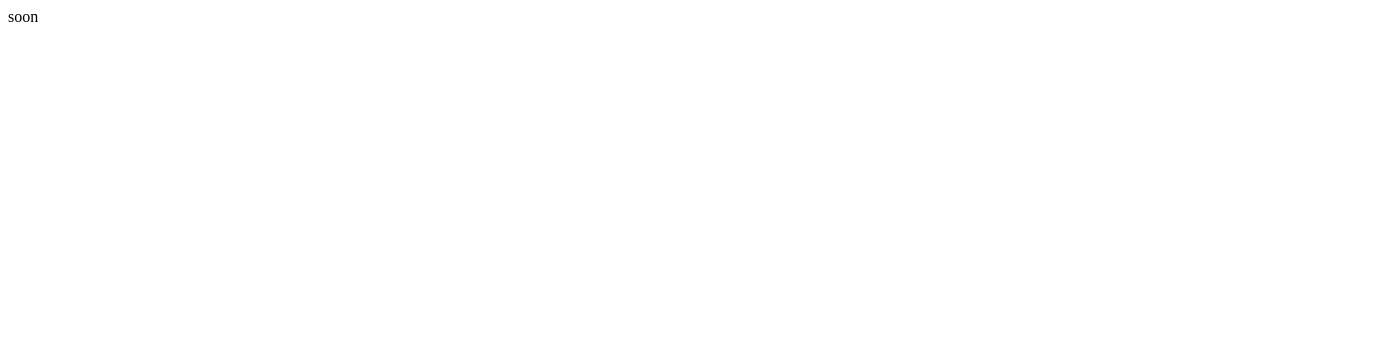
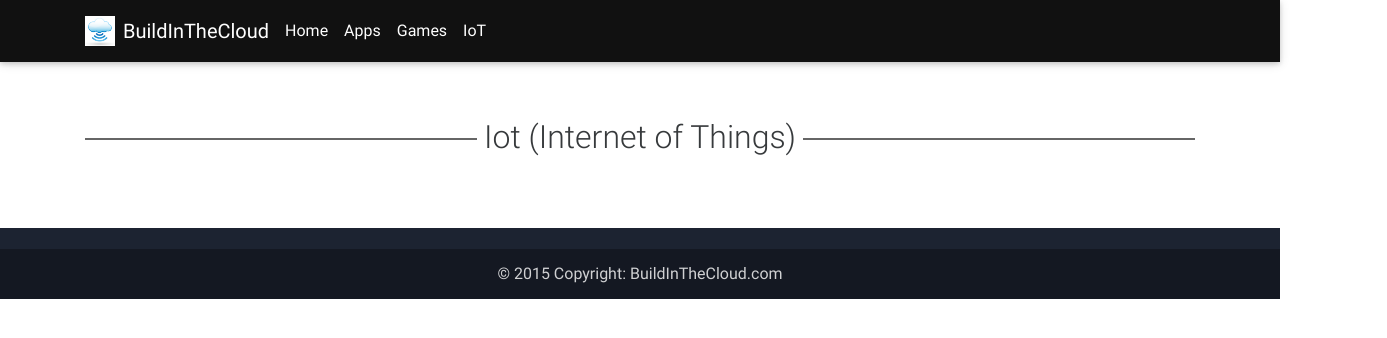
Before and after one commit to BuildInTheCloud/buildinthecloud.github.io, a plain HTML site: page iot.html in a window 1280 px wide. Shown: the whole page, 1387 px wide, since content can reach past the window. Drawn offline with Linux system fonts and the light colour scheme.

Commit message:
add base iot page

```diff
--- a/iot.html
+++ b/iot.html
@@ -1 +1,101 @@
-<div>soon</div>
+<!DOCTYPE html>
+<html lang="en">
+<head>
+    <meta charset="utf-8">
+    <meta name="viewport" content="width=device-width, initial-scale=1, shrink-to-fit=no">
+    <meta http-equiv="x-ua-compatible" content="ie=edge">
+    <title>IoT - BuildInTheCloud</title>
+    <!-- Font Awesome -->
+    <link rel="stylesheet" href="https://maxcdn.bootstrapcdn.com/font-awesome/4.6.0/css/font-awesome.min.css">
+    <!-- Bootstrap core CSS -->
+    <link href="css/bootstrap.min.css" rel="stylesheet">
+    <!-- Material Design Bootstrap -->
+    <link href="css/mdb.min.css" rel="stylesheet">
+    <!-- Template styles -->
+    <link href="css/style.css" rel="stylesheet">
+    <!-- JQuery -->
+    <script type="text/javascript" src="js/jquery-2.2.3.min.js"></script>
+    <!-- Bootstrap tooltips -->
+    <script type="text/javascript" src="js/tether.min.js"></script>
+    <!-- Bootstrap core JavaScript -->
+    <script type="text/javascript" src="js/bootstrap.min.js"></script>
+    <!-- MDB core JavaScript -->
+    <script type="text/javascript" src="js/mdb.min.js"></script>
+</head>
+<body>
+
+
+    <!--Navbar-->
+    <nav class="navbar navbar-dark navbar-fixed-top scrolling-navbar">
+
+        <!-- Collapse button-->
+        <button class="navbar-toggler hidden-sm-up" type="button" data-toggle="collapse" data-target="#collapseEx">
+            <i class="fa fa-bars"></i>
+        </button>
+
+        <div class="container">
+
+            <!--Collapse content-->
+            <div class="collapse navbar-toggleable-xs" id="collapseEx">
+                <!--Navbar Brand-->
+                <a class="navbar-brand" href="index.html"><img src="img/logo.jpg" id="logo"/>BuildInTheCloud</a>
+                <!--Links-->
+                <ul class="nav navbar-nav">
+                    <li class="nav-item active">
+                        <a class="nav-link" href="index.html">Home</a>
+                    </li>
+                    <li class="nav-item">
+                        <a class="nav-link" href="apps.html">Apps</a>
+                    </li>
+                    <li class="nav-item">
+                        <a class="nav-link" href="games.html">Games</a>
+                    </li>
+                    <li class="nav-item">
+                        <a class="nav-link" href="iot.html">IoT <span class="sr-only">(current)</span></a>
+                    </li>
+                </ul>
+            </div>
+            <!--/.Collapse content-->
+
+        </div>
+
+    </nav>
+    <!--/.Navbar-->
+
+    <!--Section: games -->
+    <div style="height:70px;"></div>
+    <div class="container">
+        <div class="divider-new">
+            <h2 class="h2-responsive wow fadeInDown">Iot (Internet of Things)</h2>
+        </div>
+        <section>
+
+
+
+        </section>
+    </div>
+
+    <!--Footer-->
+    <footer class="page-footer center-on-small-only mdb-color darken-4">
+        <div class="container-fluid">
+            <div class="row">
+                <div class="col-md-12 col-md-offset-1">
+                </div>
+            </div>
+        </div>
+        <!--Copyright-->
+        <div class="footer-copyright">
+            <div class="container-fluid">
+                © 2015 Copyright: BuildInTheCloud.com
+            </div>
+        </div>
+    </footer>
+
+    <!-- Animations init-->
+    <script>
+        new WOW().init();
+    </script>
+
+</body>
+
+</html>
```
